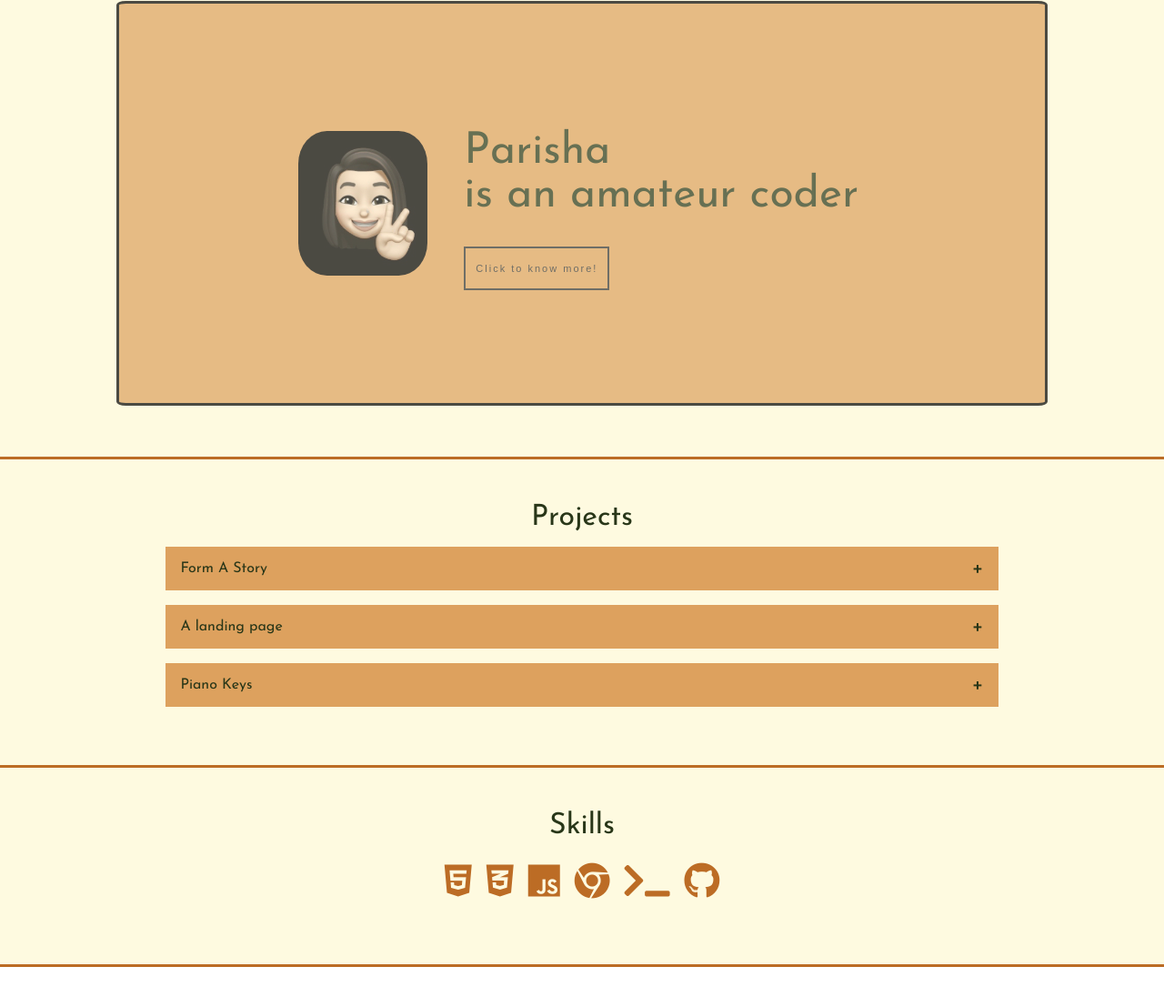
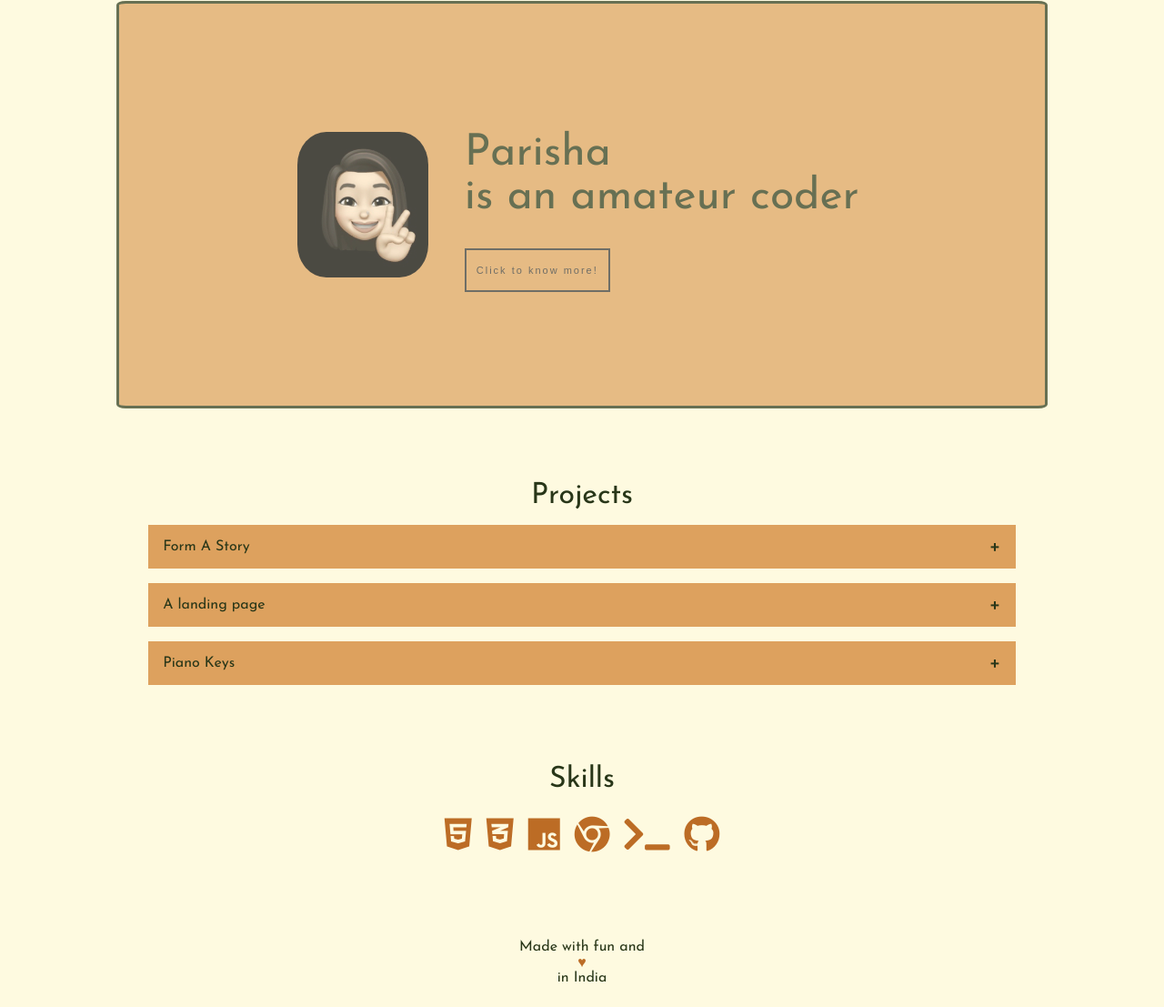
Before and after one commit to PotzarellaMozarella/Portfolio-Website-Project, a plain HTML site: page index.html in a window 1280 px wide. Shown: the part 219-1326 px from the top of the page at 91% size. Before the commit the page ends 1282 px from the top, so only its background shows below. Drawn offline with Linux system fonts and the light colour scheme.

Commit message:
Home page done

```diff
--- a/index.html
+++ b/index.html
@@ -102,25 +102,11 @@
             </section>
 
         </div>
-
-
-
-
-
-
-
+<!--footer-->
+        <footer>Made with fun and <span class="heart">♥</span> in India</footer>
 
 
     </main>
-
-
-
-
-
-
-
 </body>
-
 <script src="main.js"></script>
-
 </html>
--- a/style.css
+++ b/style.css
@@ -77,7 +77,6 @@ li>a {
     background-color: #FEFAE0;
     position: relative;
     z-index: 1;
-    border-bottom: 0.2rem solid #BC6C25;
     scroll-margin-top: 10rem;
   }
 #bckgnd {
@@ -95,7 +94,7 @@ li>a {
     justify-content:center;
     align-items: center;
     gap: 1rem;
-    border: 0.2rem solid black;
+    border: #283618 0.2rem solid;
   }
   #avatar {
     max-height: 40%;
@@ -166,15 +165,15 @@ li>a {
   }
 
   /* projects accordion */
-  .sec2, .sec3 {
+  .sec2, .sec3, footer {
     background-color: #FEFAE0;
-    border-bottom: 0.2rem solid #BC6C25;
-    padding: 3em;
+    padding: 1.5em;
     display: flex;
     flex-direction: column;
     justify-content: center;
     align-items: center;
     width: 100%;
+    color: #283618;
     }
     #projects, #skills {
         font-size: 2rem;
@@ -240,6 +239,10 @@ li>a {
       justify-content: center;
       padding: 1.5rem 0;
       gap: 1rem;
+      color: #BC6C25;
+    }
+/* footer section */
+    .heart {
       color: #BC6C25;
     }
 
```
